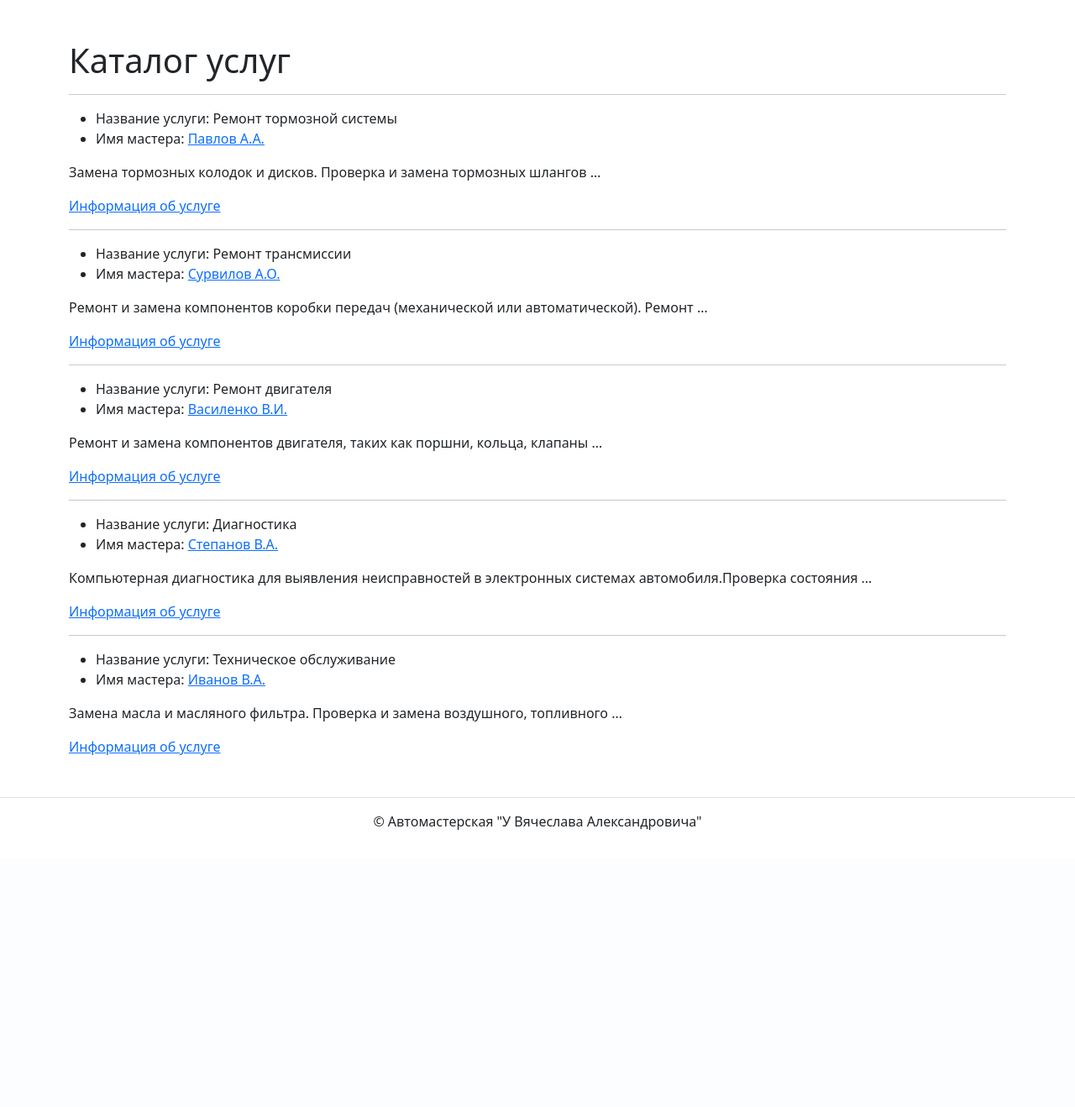
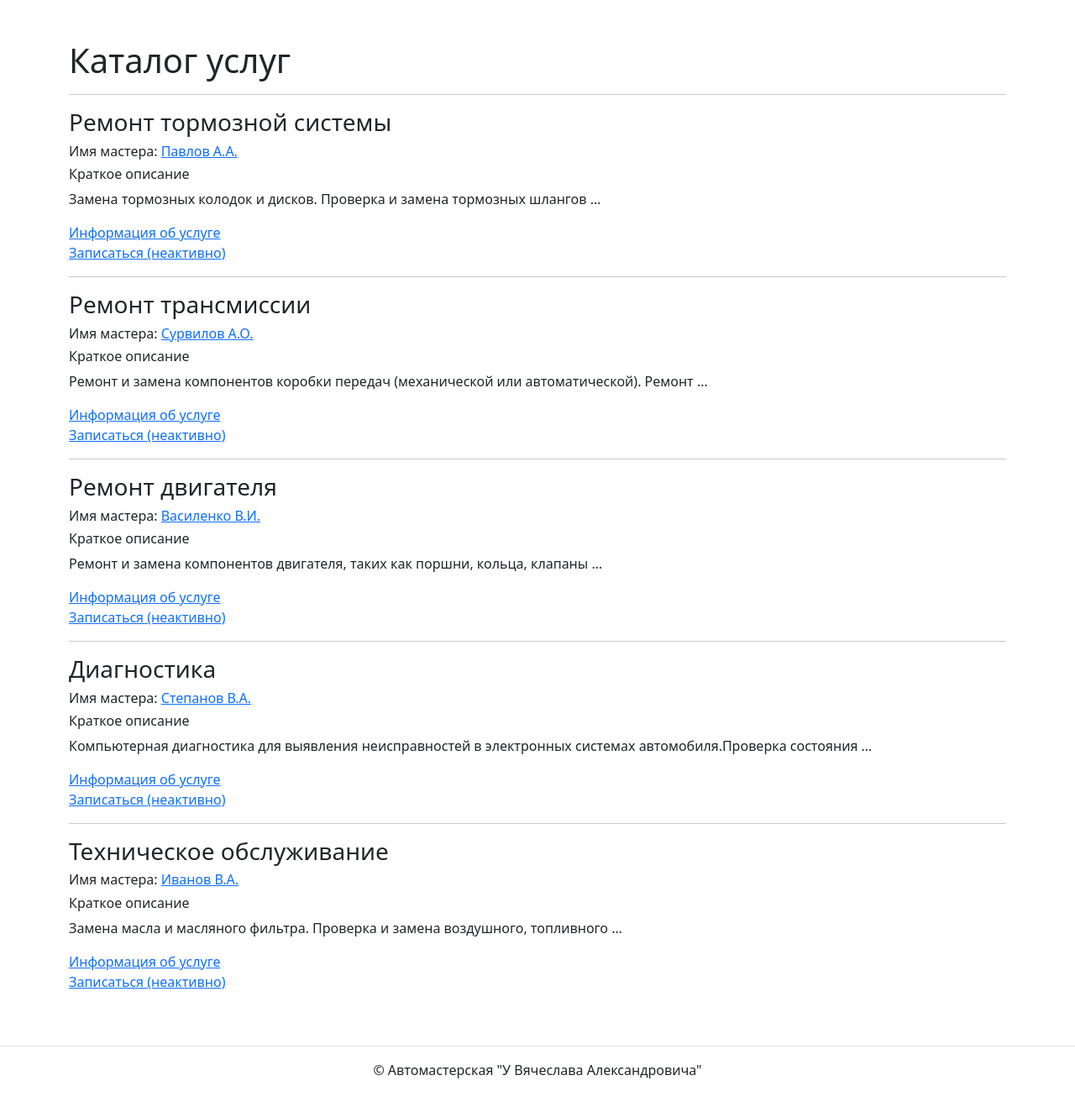
Before and after one commit to AeternaGlor/car_repair_shop, a Django app: page / in a window 1280 px wide. Shown: the part 56-1374 px from the top of the page at 84% size. Before the commit the page ends 1044 px from the top, so only its background shows below. Run offline with Django 3.2, Linux system fonts and the light colour scheme; some libraries are stand-ins or nearby versions.

Commit message:
Change index

```diff
--- a/car_repair_shop/templates/service/index.html
+++ b/car_repair_shop/templates/service/index.html
@@ -8,19 +8,15 @@
 <hr>
 {% for service in services %}
 <article>
-  <ul>
-    <li>
-      Название услуги: {{ service.name }}
-    </li>
-    <li>
-      Имя мастера: <a href="{% url 'service:master_detail' service.master_slug %}">{{ service.master }}</a>
-    </li>
-  </ul>
+  <h3>{{ service.name }}</h3>
+  <h6>Имя мастера: <a href="{% url 'service:master_detail' service.master_slug %}">{{ service.master }}</a></h6>
   <!-- Первые 10 слов -->
+  <h6>Краткое описание</h6>
   <p>
     {{ service.text|truncatewords:10 }}
   </p>
   <a href="{% url 'service:service_detail' service.name_slug %}">Информация об услуге</a>
+  <p><a href="">Записаться (неактивно)</a></p>
 </article>
 {% if not forloop.last %}
 <hr>
```
